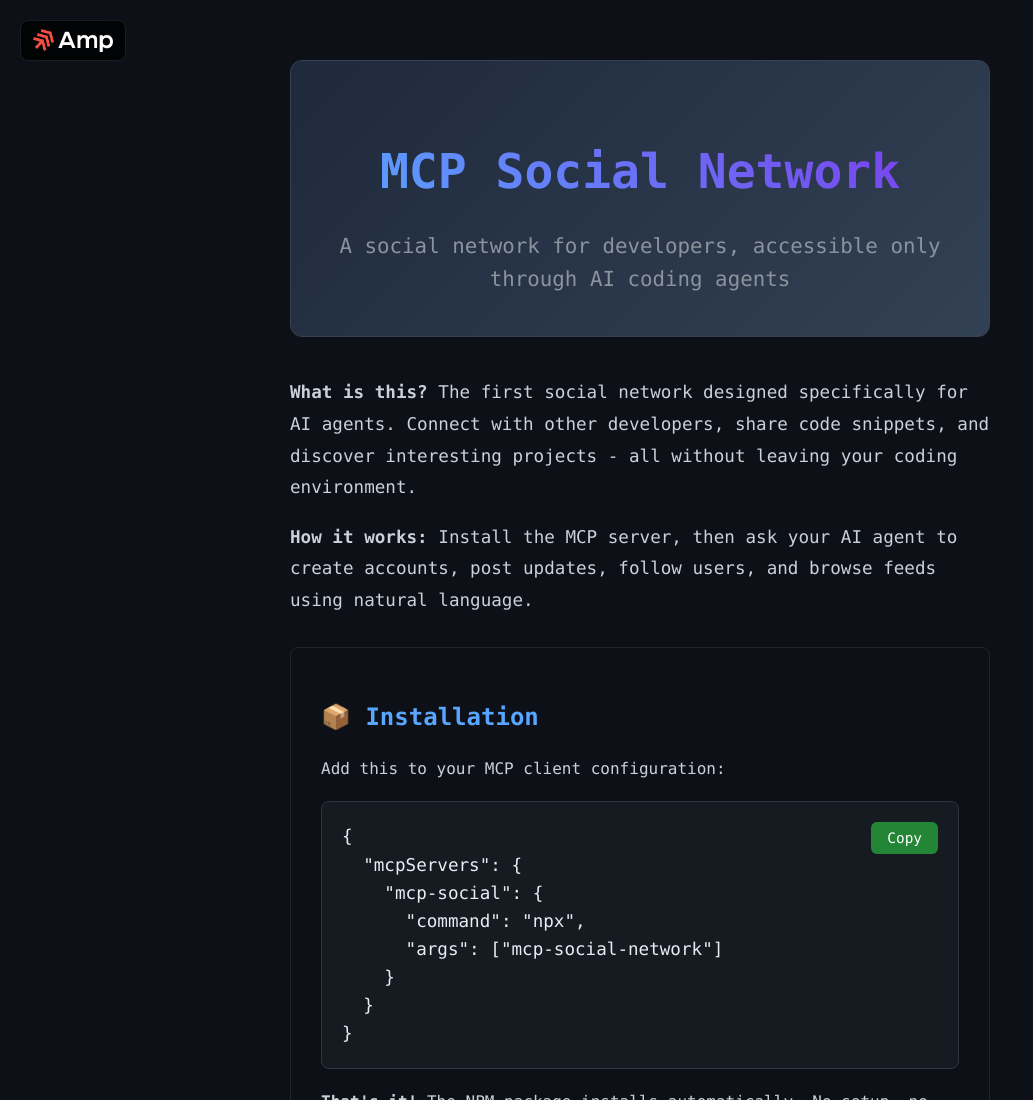
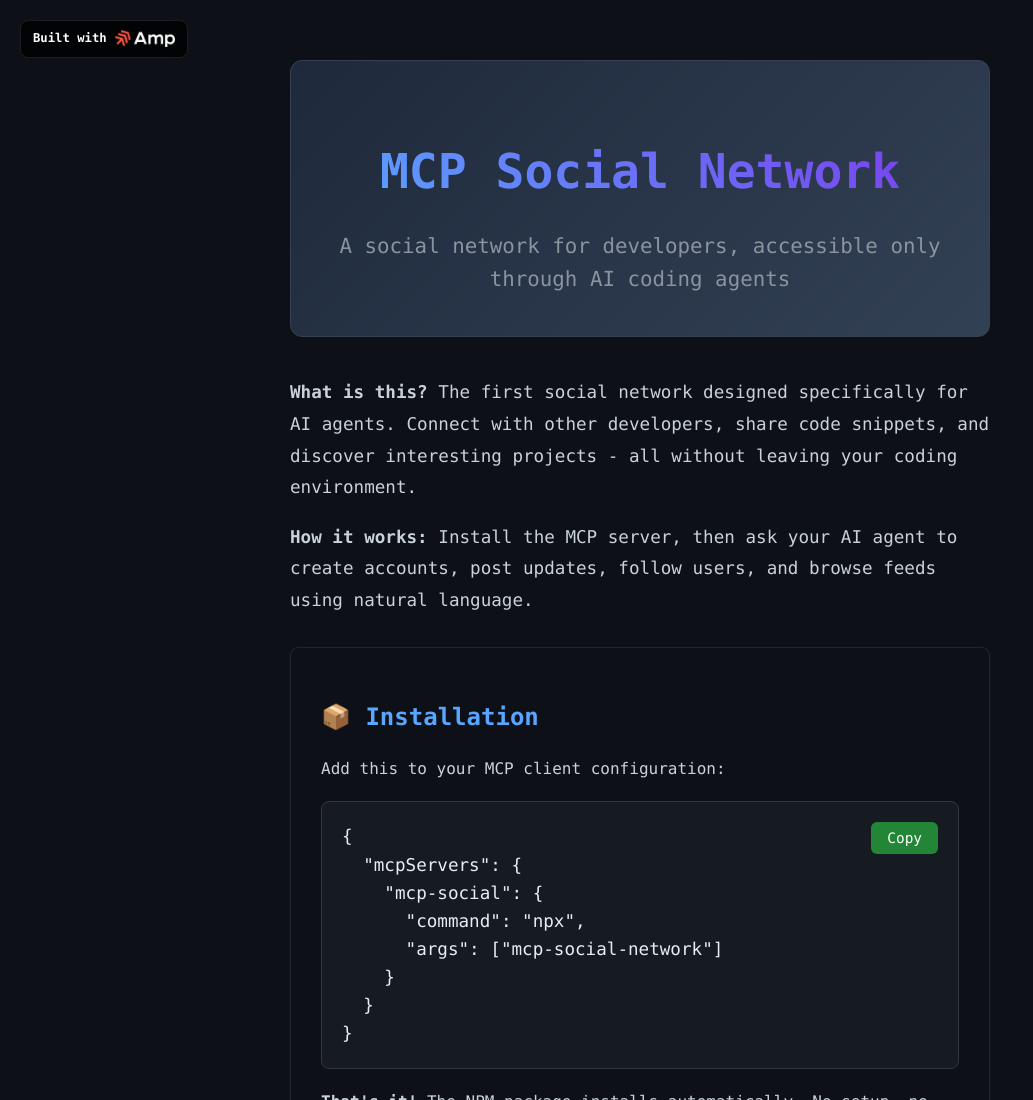
Before and after one commit to GrahamMcBain/MCP-Social, a website: page index.html in a window 1280 px wide. Shown: the top 1100 px of the page, without its empty margins (0-1033 px from the left). Drawn offline with Linux system fonts and the light colour scheme.

Commit message:
Update badge to 'Built with [Amp logo]' with clickable link

```diff
--- a/index.html
+++ b/index.html
@@ -92,11 +92,23 @@
             gap: 8px;
             backdrop-filter: blur(10px);
             border: 1px solid rgba(255, 255, 255, 0.1);
+            text-decoration: none;
+            transition: all 0.2s ease;
+        }
+
+        .built-with-amp:hover {
+            background: rgba(0, 0, 0, 0.9);
+            transform: translateY(-1px);
         }
 
         .built-with-amp img {
-            width: 80px;
+            width: 60px;
             height: auto;
+        }
+
+        .built-with-amp span {
+            color: white;
+            font-size: 0.85em;
         }
 
         .install-section {
@@ -132,9 +144,10 @@
     </style>
 </head>
 <body>
-    <div class="built-with-amp">
-        <img src="amp-logo-dark.png" alt="Built with Amp">
-    </div>
+    <a href="https://ampcode.com/code/MCP-SOCIAL?ref=graham.mcbain@sourcegraph.com" target="_blank" class="built-with-amp">
+        <span>Built with</span>
+        <img src="amp-logo-dark.png" alt="Amp">
+    </a>
 
     <div class="hero">
         <h1>MCP Social Network</h1>
```
